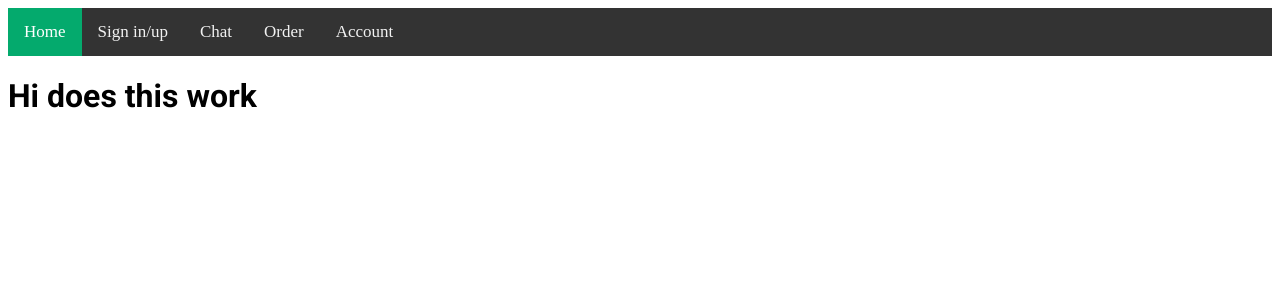
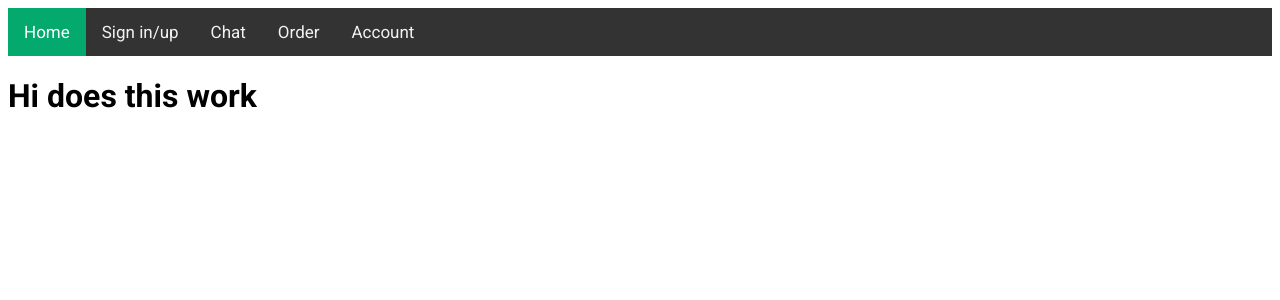
Before and after one commit to warm-milk-foam/seoul_garden, a Flask app: page / in a window 1280 px wide. Shown: the top 300 px of the page. Run offline with Flask 3, Linux system fonts and the light colour scheme.

Commit message:
fixed teh fonting

```diff
--- a/Code/templates/account.html
+++ b/Code/templates/account.html
@@ -6,7 +6,7 @@
       <link rel="stylesheet" href="https://cdnjs.cloudflare.com/ajax/libs/font-awesome/4.7.0/css/font-awesome.min.css">
       <style>
          @import url("https://fonts.googleapis.com/css2?family=Roboto:wght@400;700&display=swap");
-         .text {
+         body {
          font-family: 'Roboto', sans-serif;
          }
          .topnav {
--- a/Code/templates/chat.html
+++ b/Code/templates/chat.html
@@ -6,7 +6,7 @@
       <link rel="stylesheet" href="https://cdnjs.cloudflare.com/ajax/libs/font-awesome/4.7.0/css/font-awesome.min.css">
       <style>
          @import url("https://fonts.googleapis.com/css2?family=Roboto:wght@400;700&display=swap");
-         .text {
+         body {
          font-family: 'Roboto', sans-serif;
          }
          .topnav {
--- a/Code/templates/index.html
+++ b/Code/templates/index.html
@@ -6,7 +6,7 @@
       <link rel="stylesheet" href="https://cdnjs.cloudflare.com/ajax/libs/font-awesome/4.7.0/css/font-awesome.min.css">
       <style>
          @import url("https://fonts.googleapis.com/css2?family=Roboto:wght@400;700&display=swap");
-         .text {
+         body {
          font-family: 'Roboto', sans-serif;
          }
          .topnav {
--- a/Code/templates/order.html
+++ b/Code/templates/order.html
@@ -6,7 +6,7 @@
       <link rel="stylesheet" href="https://cdnjs.cloudflare.com/ajax/libs/font-awesome/4.7.0/css/font-awesome.min.css">
       <style>
          @import url("https://fonts.googleapis.com/css2?family=Roboto:wght@400;700&display=swap");
-         .text {
+         body {
          font-family: 'Roboto', sans-serif;
          }
          .topnav {
--- a/Code/templates/signup.html
+++ b/Code/templates/signup.html
@@ -6,7 +6,7 @@
       <link rel="stylesheet" href="https://cdnjs.cloudflare.com/ajax/libs/font-awesome/4.7.0/css/font-awesome.min.css">
       <style>
          @import url("https://fonts.googleapis.com/css2?family=Roboto:wght@400;700&display=swap");
-         .text {
+         body {
          font-family: 'Roboto', sans-serif;
          }
          .topnav {
```
